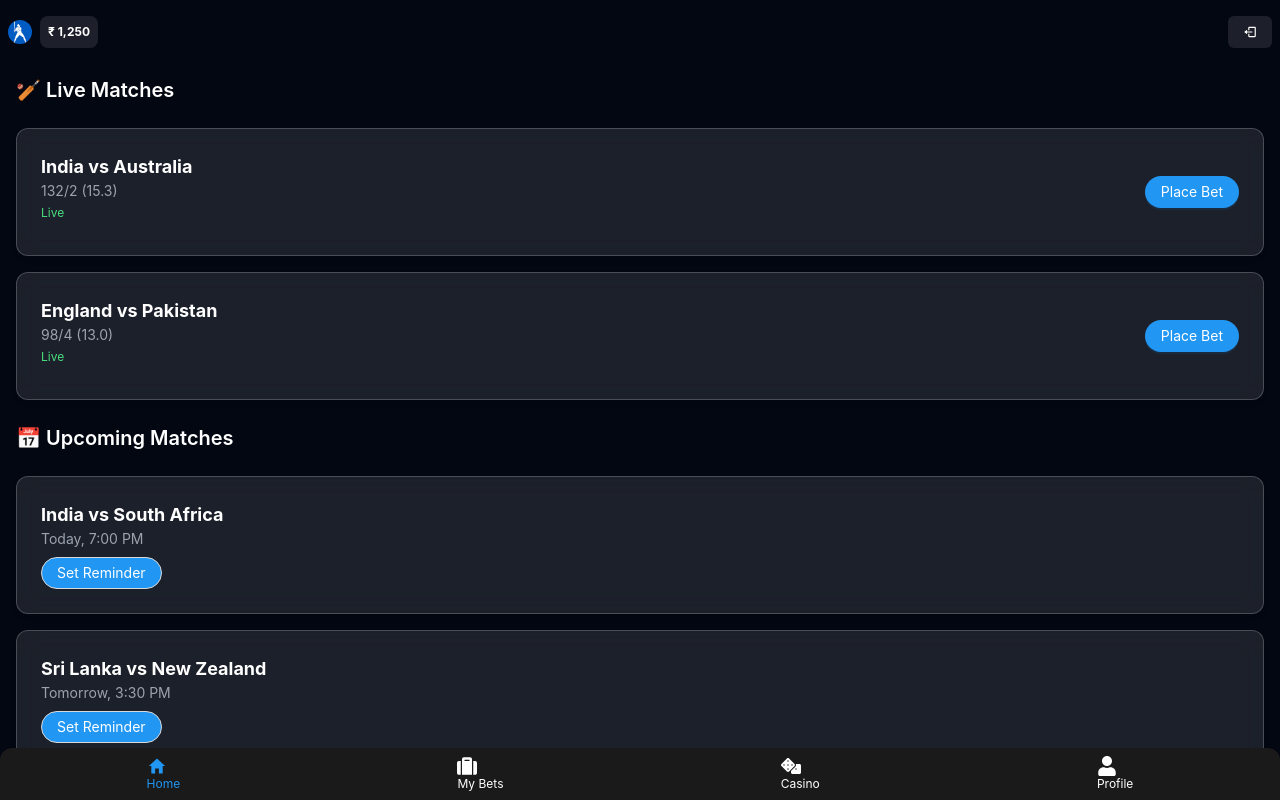
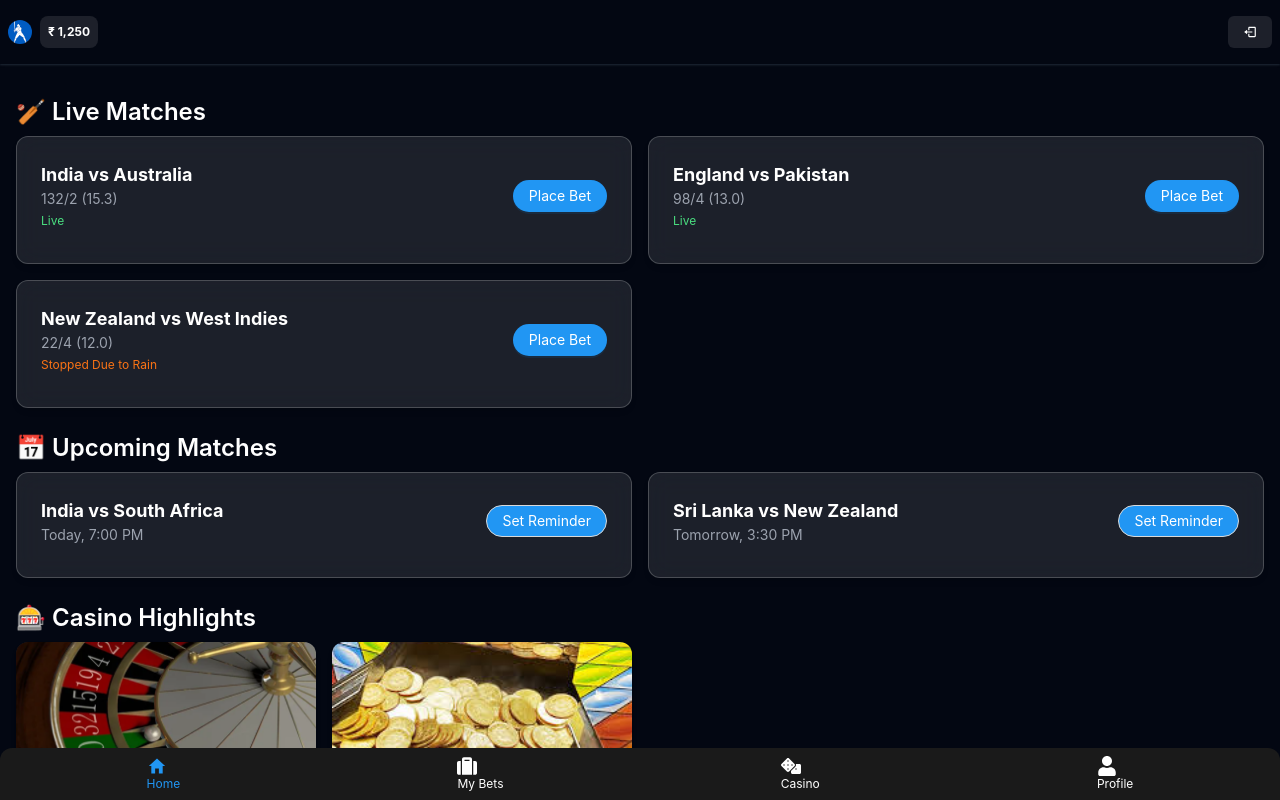
Before and after one commit to piyush2053/qpin, a React (Create React App) app: page /login in a window 1280 px wide. Both pictures are taken after a click on the button "Sign-In". Shown: the top 800 px of the page. Built offline with nearby package versions, Linux system fonts and the light colour scheme.

Commit message:
added some elements

```diff
--- a/src/components/BetPopup.tsx
+++ b/src/components/BetPopup.tsx
@@ -20,8 +20,21 @@ const BetPopup = ({ match, onClose }: { match: any; onClose: () => void }) => {
     if (!match) return null;
 
     const handleAmountChange = (delta: number) => {
-        setAmount((prev) => Math.max(0, prev + delta));
+        setAmount((prev) => {
+            const updated = prev + delta;
+            if (updated < 0) return 0;
+            if (updated > balance) return balance;
+            return updated;
+        });
     };
+
+    const handleInputChange = (e: React.ChangeEvent<HTMLInputElement>) => {
+        const value = Number(e.target.value);
+        if (value <= balance) {
+            setAmount(value >= 0 ? value : 0);
+        }
+    };
+
 
     const getOdds = (team: string) => {
         return team === match.teamA ? 1.85 : 2.1;
@@ -97,14 +110,16 @@ const BetPopup = ({ match, onClose }: { match: any; onClose: () => void }) => {
                                 <Button onClick={() => handleAmountChange(-100)} className="bg-white/10 border-none text-white">-</Button>
                                 <Input
                                     value={amount}
-                                    onChange={(e) => setAmount(Number(e.target.value) || 0)}
+                                    onChange={handleInputChange}
                                     type="number"
                                     min={0}
+                                    max={balance}
                                     className="w-24 text-center bg-white/10 text-white border-none hover:bg-white/10 focus:!bg-white/10 [&::-webkit-outer-spin-button]:appearance-none [&::-webkit-inner-spin-button]:appearance-none"
                                     style={{ MozAppearance: 'textfield' }}
                                 />
                                 <Button onClick={() => handleAmountChange(100)} className="bg-white/10 border-none text-white">+</Button>
                             </div>
+
                         </div>
                         <div className="mt-4 text-green-400 font-medium text-sm">
                             Potential Win: ₹{(amount * getOdds(selected)).toFixed(2)}
--- a/src/components/FooterNav.tsx
+++ b/src/components/FooterNav.tsx
@@ -10,7 +10,7 @@ const FooterNav = () => {
     <footer className="fixed bottom-0 w-full mx-auto bg-[#1a1a1a] p-2 flex justify-around rounded-t-xl text-white z-50">
       <span
         onClick={() => navigate("/")}
-        className={`text-xl cursor-pointer ${location.pathname === "/" ? "text-pBlue" : ""}`}
+        className={`text-xl cursor-pointer flex-col justify-center ${location.pathname === "/" ? "text-pBlue" : ""}`}
       >
         <IoMdHome />
         <p className="text-xs">Home</p>
--- a/src/components/SpaceAdjust.tsx
+++ b/src/components/SpaceAdjust.tsx
@@ -1,6 +1,6 @@
 const SpaceConsolidation = () => {
   return (
-    <div className="h-[40px]"></div>
+    <div className="h-[45px]"></div>
   );
 }
 
--- a/src/pages/Home.tsx
+++ b/src/pages/Home.tsx
@@ -12,6 +12,7 @@ import { useNavigate } from "react-router-dom";
 const liveMatches = [
   { id: 1, teamA: "India", teamB: "Australia", score: "132/2 (15.3)", status: "Live" },
   { id: 2, teamA: "England", teamB: "Pakistan", score: "98/4 (13.0)", status: "Live" },
+  { id: 2, teamA: "New Zealand", teamB: "West Indies", score: "22/4 (12.0)", status: "Stopped Due to Rain" },
 ];
 
 const upcomingMatches = [
@@ -32,26 +33,26 @@ const Home = () => {
   }
   return (
     <div className="text-white mx-auto bg-bg1 animate-fade">
-      <h2 className="text-white text-xl font-semibold mb-2 pt-3 px-4">🏏 Live Matches</h2>
-      <div className="space-y-4 p-4">
+      <section className="pt-4 m-4">
+        <h2 className="text-xl md:text-2xl font-semibold mb-2">🏏 Live Matches</h2>
+        <div className="grid gap-4 md:grid-cols-2">
           {liveMatches.map((match) => (
             <Card
               key={match.id}
-            className="bg-white/10 backdrop-blur-md border border-white/20 shadow-md text-white rounded-xl"
+              className="bg-white/10 backdrop-blur-md border border-white/20 shadow-md text-white rounded-xl cursor-pointer"
               onClick={() => setSelectedMatch(match)}
             >
-            <div>
               <div className="flex justify-between items-center mb-2">
                 <div>
                   <div className="font-bold text-lg">{match.teamA} vs {match.teamB}</div>
                   <div className="text-sm text-gray-400">{match.score}</div>
-                  <span className="text-xs text-green-400">Live</span>
+                  <span className={`text-xs ${match?.status === 'Live' ? 'text-green-400' : 'text-orange-500'}`}>{match?.status}</span>
                 </div>
-                <div className="flex mt-2">
                 <Button
                   type="primary"
                   className="bg-pBlue rounded-full"
-                    onClick={() => {
+                  onClick={(e) => {
+                    e.stopPropagation();
                     setSelectedMatch(match);
                     setShowBetPopup(true);
                   }}
@@ -59,32 +60,29 @@ const Home = () => {
                   Place Bet
                 </Button>
               </div>
-              </div>
-            </div>
             </Card>
           ))}
         </div>
+      </section>
 
-      <h2 className="text-xl font-semibold my-2 px-4">📅 Upcoming Matches</h2>
-      <div className="space-y-4 p-4">
+      <section className="mt-6 m-4">
+        <h2 className="text-xl md:text-2xl font-semibold mb-2">📅 Upcoming Matches</h2>
+        <div className="grid gap-4 md:grid-cols-2">
           {upcomingMatches.map((match) => (
             <Card key={match.id} className="bg-white/10 backdrop-blur-md border border-white/20 shadow-md text-white rounded-xl">
-            <div>
               <div className="flex justify-between items-center mb-2">
                 <div>
                   <div className="font-bold text-lg">{match.teamA} vs {match.teamB}</div>
                   <div className="text-sm text-gray-400">{match.time}</div>
                 </div>
-              </div>
-              <div>
                 <Button type="default" className="rounded-full bg-pBlue text-white">
                   Set Reminder
                 </Button>
               </div>
-            </div>
             </Card>
           ))}
         </div>
+      </section>
 
       {selectedMatch && (
         <div className="mt-8 bg-[#111] p-4 rounded-lg">
@@ -93,21 +91,21 @@ const Home = () => {
           <p className="text-sm text-gray-400">Live Score: {selectedMatch.score}</p>
         </div>
       )}
-      <div className="px-4 mt-6">
-        <h2 className="text-xl font-semibold my-2">🎰 Casino Highlights</h2>
-        <div className="flex gap-4 overflow-x-auto pb-2">
+      <section className="mt-6 m-4">
+        <h2 className="text-xl md:text-2xl font-semibold mb-2">🎰 Casino Highlights</h2>
+        <div className="grid grid-cols-2 sm:grid-cols-3 md:grid-cols-4 gap-4">
           {casinoHighlights.map((casino) => (
             <div
               key={casino.id}
-              className="min-w-[150px] w-[200px] bg-white/10 rounded-xl overflow-hidden shadow-md transition duration-300 transform hover:scale-110 hover:-translate-y-1 hover:z-20 hover:cursor-pointer"
+              className="bg-white/10 rounded-xl overflow-hidden shadow-md transition duration-300 transform hover:scale-105 hover:cursor-pointer"
               onClick={navigateToCasino}
             >
               <img src={casino.image} alt={casino.title} className="h-28 w-full object-cover" />
-              <div className="p-2 text-sm font-medium flex justify-center">{casino.title}</div>
+              <div className="p-2 text-sm font-medium text-center">{casino.title}</div>
             </div>
           ))}
         </div>
-      </div>
+      </section>
       <SpaceConsolidation />
       <FooterNav />
       <AnimatePresence>
```
Lines whose indentation alone changed are shown as unchanged.
